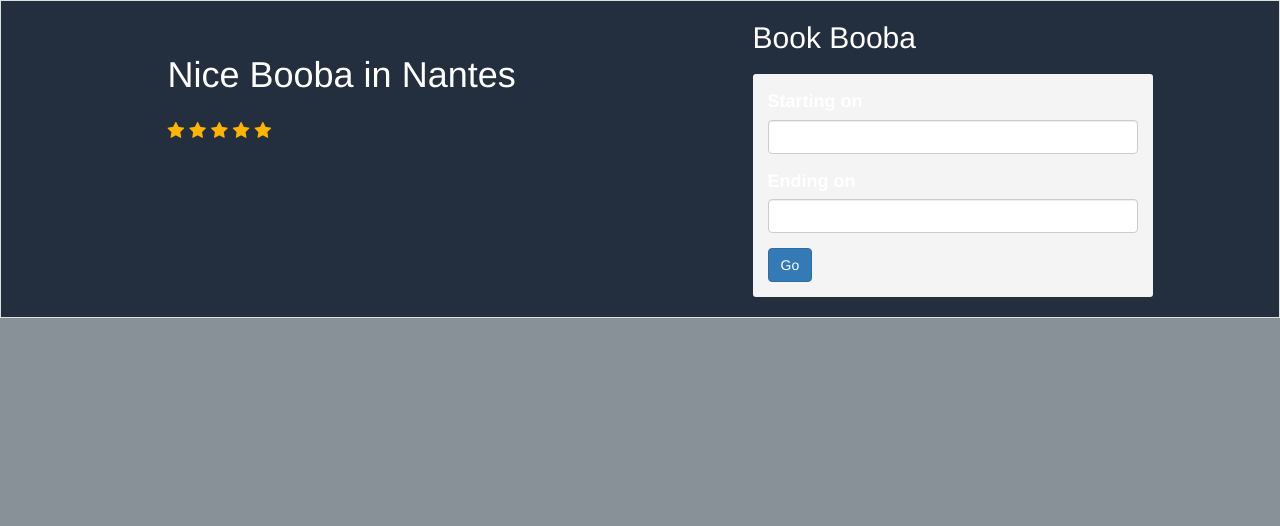
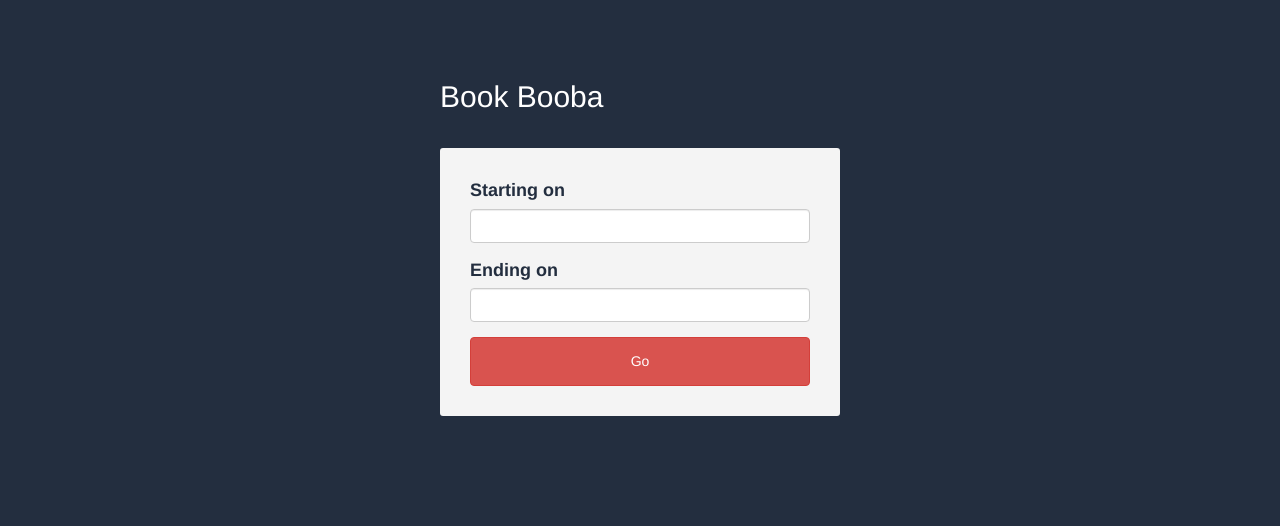
Before and after one commit to lisianef/airnb, a Rails app: page /rappers/1 in a window 1280 px wide. Shown: the part 870-1396 px from the top of the page. Before the commit the page ends 1188 px from the top, so only its background shows below. Run offline with Rails 7, Linux system fonts and the light colour scheme; data comes from the database, SQL or seed files in the repository; style sheets or scripts are compiled from the project's sources; some libraries are stand-ins or nearby versions.

Commit message:
form & css

```diff
--- a/app/assets/stylesheets/components/_header-show.scss
+++ b/app/assets/stylesheets/components/_header-show.scss
@@ -1,9 +1,12 @@
 .header-show {
-  border: 1px solid #dce0e0;
+  border : 1px blue;
   -webkit-box-sizing: border-box;
   box-sizing: border-box;
   font-size: 18px;
   line-height: 1.42857143;
+  padding: 60px;
+  display: flex;
+  padding-bottom: 100px;
 }
 
 .header-show-details{
@@ -14,13 +17,13 @@
   -ms-flex-align: center;
   align-items: center;
   padding: 30px;
-      padding-left: 30px;
+  padding-left: 30px;
   padding-left: 0;
 }
 
 .header-rapper-name {
   -webkit-box-sizing: border-box;
-  box-sizing: border-b
+  box-sizing: border-b;
 }
 
 .header-rapper-name h1 {
@@ -31,10 +34,17 @@
 }
 
 .header-show form {
-  margin: 20px 0;
+  color: #232E3F;
+  margin: 35px 0;
+  margin-bottom: 10px;
   margin-right: 0px;
   margin-right: 0;
   background: #F4F4F4;
-  padding: 15px;
+  padding: 30px;
   border-radius: 3px;
 }
+
+.header-show form .btn {
+  width: 100%;
+  line-height: 35px;
+}
--- a/app/assets/stylesheets/config/_colors.scss
+++ b/app/assets/stylesheets/config/_colors.scss
@@ -1,8 +1,8 @@
 // Define variables for your color scheme
 
 // For example:
-$red: #EE5F5B;
-$blue: #469AE0;
+$red: #ff5f5f;
+$blue: #dbedf3;
 $yellow: #FDB631;
 $orange: #E67E22;
 $green: #32B796;
--- a/app/views/rappers/show.html.erb
+++ b/app/views/rappers/show.html.erb
@@ -15,36 +15,13 @@
     </div>
 </div>
 
-
-
-
 <div class="header-show">
-  <div class="container">
-    <div class="row">
-      <div class="col-xs-12 col-sm-6 col-sm-offset-1">
-        <div class="header-show-details">
-          <div class="header-rapper-name">
-            <h1>Nice <%= @rapper.blaz %> in Nantes </h1>
-            <p class="rating">
-                <i class="fa fa-star" style="color: #ffb400"></i>
-                <i class="fa fa-star" style="color: #ffb400"></i>
-                <i class="fa fa-star" style="color: #ffb400"></i>
-                <i class="fa fa-star" style="color: #ffb400"></i>
-                <i class="fa fa-star" style="color: #ffb400"></i>
-            </p>
-          </div>
-        </div>
-      </div>
-      <div class="col-xs-12 col-sm-4">
   <div class="form-wrapper" style="width: 400px; margin: 0 auto;">
     <h2>Book <%= @rapper.blaz %></h2>
     <%= simple_form_for @booking, url: rapper_bookings_path(@rapper) do |f| %>
       <%= f.input :starting_on, as: :string, required: false, input_html: {class: "datepicker"} %>
       <%= f.input :ending_on, as: :string, required: false, input_html: {class: "datepicker"} %>
-            <%= f.button :submit, "Go", class: "btn btn-primary" %>
+      <%= f.button :submit, "Go", class: "btn btn-danger" %>
     <% end %>
   </div>
 </div>
-    </div>
-  </div>
-</div>
```
Also changed, not shown: app/assets/stylesheets/components/_banner-show.scss (+0 -11 lines). Lines whose indentation alone changed are shown as unchanged.
